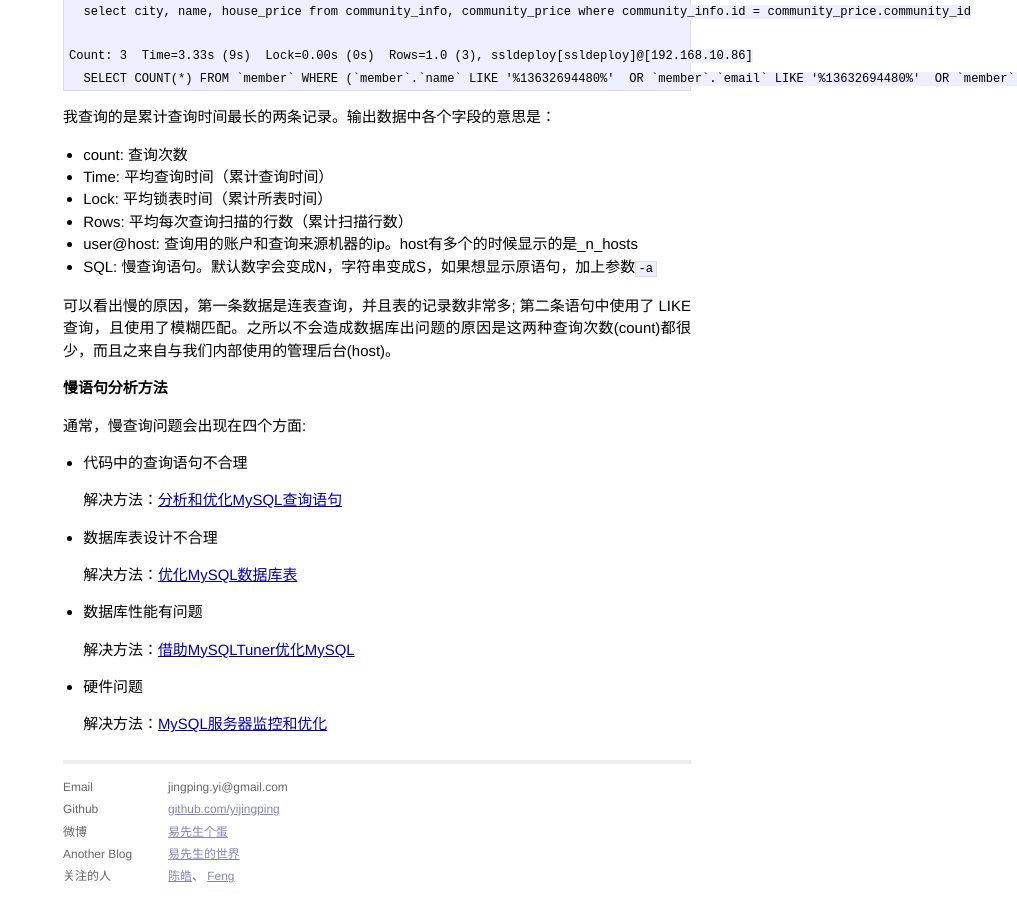
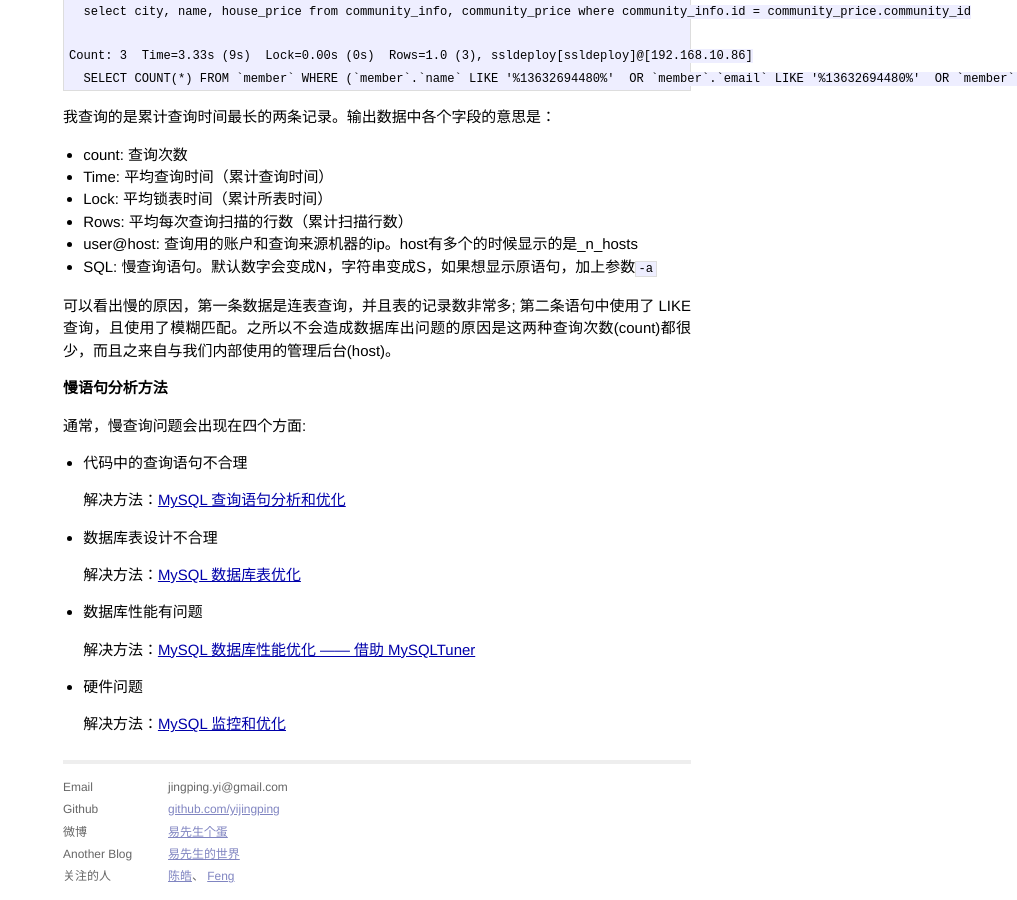
Before and after one commit to yijingping/yijingping.github.com, a Jekyll site: the page built from _posts/2013-08-19-slow-query.md, in a window 1280 px wide and 900 px high, scrolled down 1227 px. Shown: the whole window, without its empty margins (263-1280 px from the left). Built offline with Jekyll 4.4.1, drawn with Linux system fonts in a browser that asks for light colours; Markdown is read by kramdown in place of the engine named in the settings; some of the changed text lies outside the part shown.

Commit message:
fix mysql

```diff
--- a/_posts/2013-08-19-slow-query.md
+++ b/_posts/2013-08-19-slow-query.md
@@ -1,6 +1,6 @@
 ---
 layout: post
-title: MySQL慢查询分析
+title: MySQL 慢查询分析
 ---
 
 
@@ -83,16 +83,16 @@ LIKE查询，且使用了模糊匹配。之所以不会造成数据库出问题
 
 * 代码中的查询语句不合理
 
-    解决方法：[分析和优化MySQL查询语句](/2013/08/21/optimize-mysql-query.html)
+    解决方法：[MySQL 查询语句分析和优化](/2013/08/20/optimize-mysql-query.html)
 
 * 数据库表设计不合理
 
-    解决方法：[优化MySQL数据库表](/2013/08/21/optimize-mysql-table.html)
+    解决方法：[MySQL 数据库表优化](/2013/08/21/optimize-mysql-table.html)
 
 * 数据库性能有问题
 
-    解决方法：[借助MySQLTuner优化MySQL](/2013/08/20/mysqltunner.html)
+    解决方法：[MySQL 数据库性能优化 —— 借助 MySQLTuner](/2013/08/22/mysqltunner.html)
 
 * 硬件问题
 
-    解决方法：[MySQL服务器监控和优化](./)
+    解决方法：[MySQL 监控和优化](./)
```
Also changed, not shown: _posts/2013-08-20-optimize-mysql-query.md (renamed from _posts/2013-08-21-optimize-mysql-query.md, +1 -1 lines), _posts/2013-08-21-optimize-mysql-table.md (added, +15 -0 lines), _posts/2013-08-22-mysqltunner.md (renamed from _posts/2013-08-20-mysqltunner.md, +1 -1 lines).
